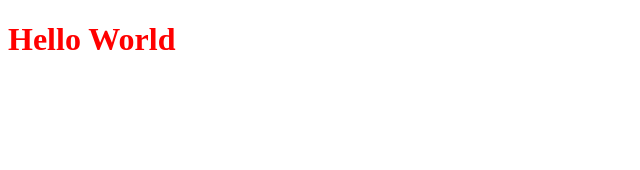
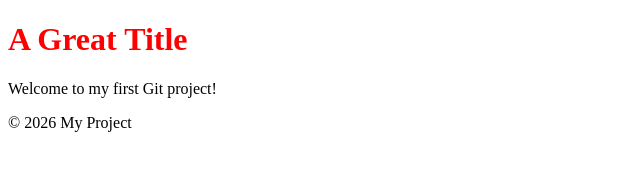
Before and after one commit to tejdruv2004-cpu/DRUVA, a plain HTML site: page index.html in a window 1280 px wide. Shown: the whole page, without its empty margins (0-640 px from the left). Drawn offline with Linux system fonts and the light colour scheme.

Commit message:
Update index.html

```diff
--- a/index.html
+++ b/index.html
@@ -1,10 +1,26 @@
 <!DOCTYPE html>
-<html>
+<html lang="en">
 <head>
-<title>My Project</title>
-<link rel="stylesheet" href="styles.css">
+    <meta charset="UTF-8">
+    <meta name="viewport" content="width=device-width, initial-scale=1.0">
+    <title>My First Web Project</title>
+
+    <!-- Link to CSS file -->
+    <link rel="stylesheet" href="styles.css">
 </head>
 <body>
-<h1>Hello World</h1>
+
+    <header>
+        <h1>A Great Title</h1>
+    </header>
+
+    <main>
+        <p>Welcome to my first Git project!</p>
+    </main>
+
+    <footer>
+        <p>© 2026 My Project</p>
+    </footer>
+
 </body>
 </html>
```
